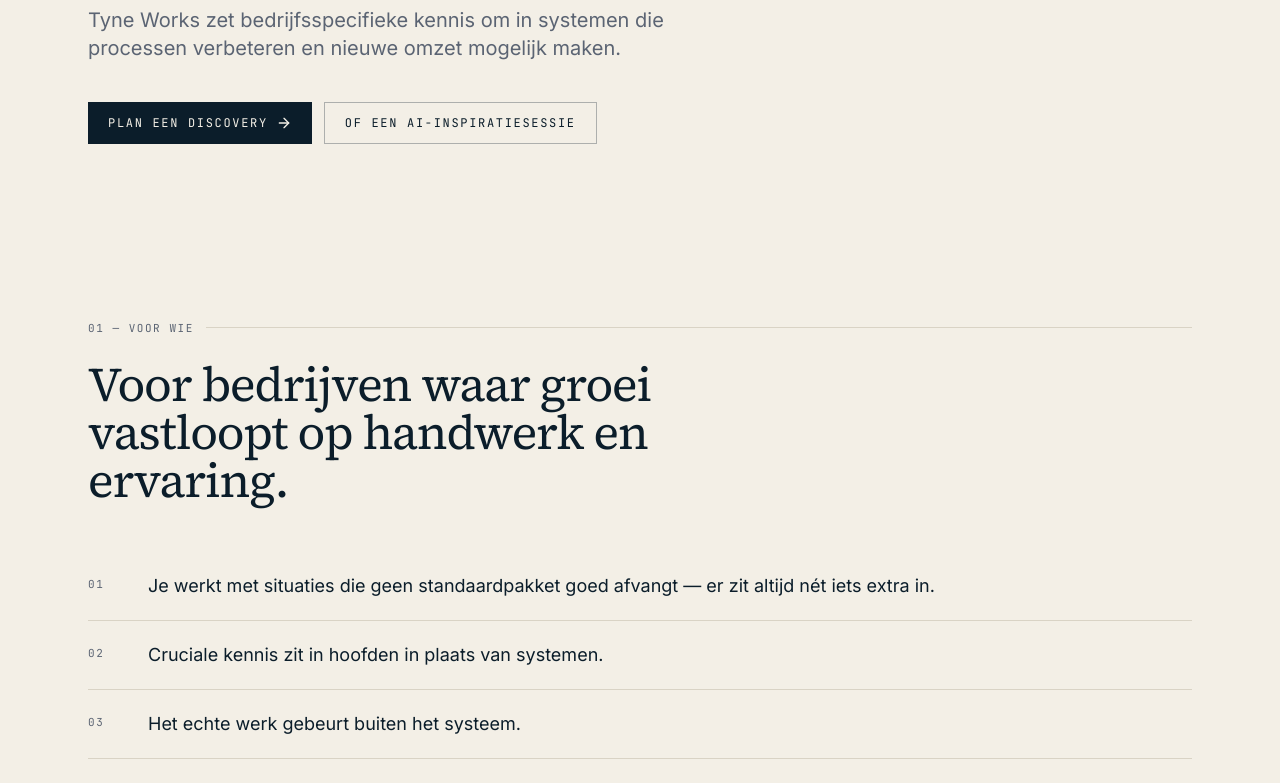
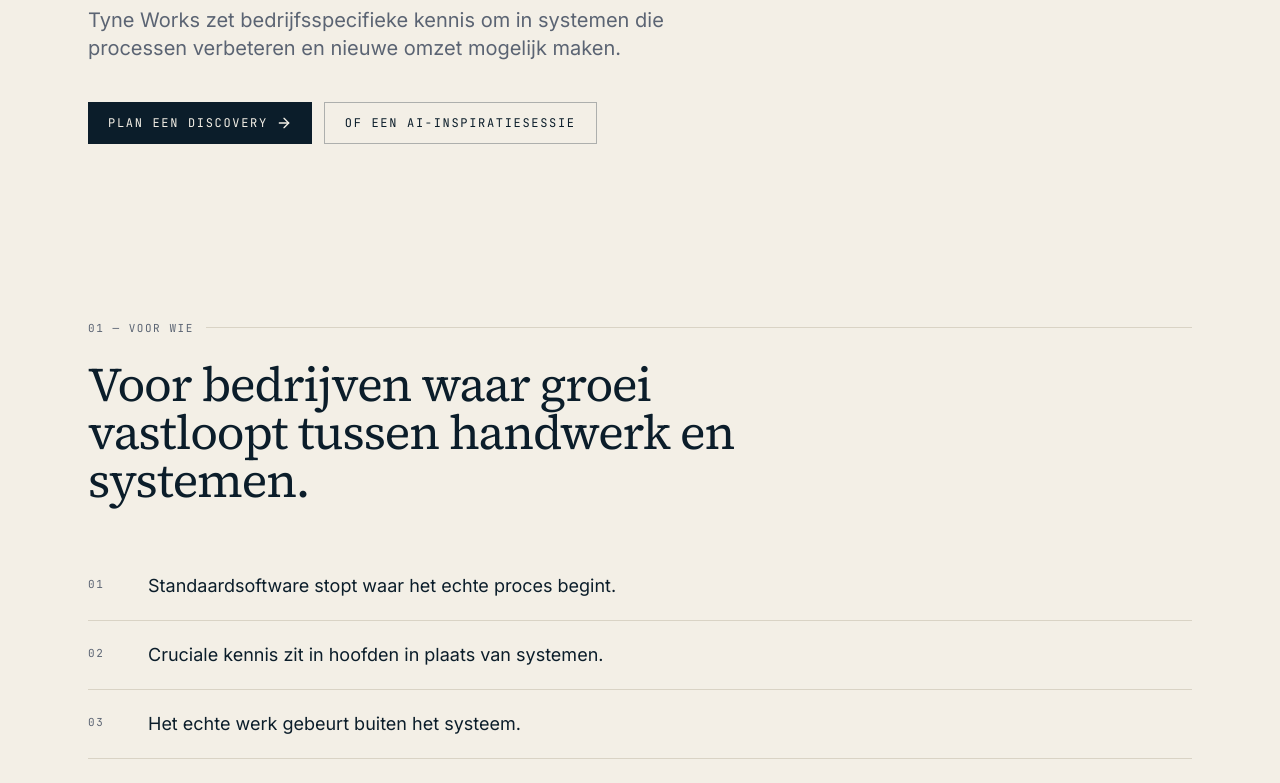
Before and after one commit to JWT20/tyne-works-site, a Next.js app: page / in a window 1280 px wide. Shown: the part 364-1147 px from the top of the page. Built offline with nearby package versions, Linux system fonts and the light colour scheme.

Commit message:
Refine 'Voor wie' heading and first bullet (#11)
Co-authored-by: Claude <noreply@anthropic.com>

```diff
--- a/src/app/page.tsx
+++ b/src/app/page.tsx
@@ -30,10 +30,10 @@ export default function HomePage() {
       <section className="container-tight py-20">
         <p className="section-marker">01 — Voor wie</p>
         <h2 className="display-2 max-w-3xl mb-12">
-          Voor bedrijven waar groei vastloopt op handwerk en ervaring.
+          Voor bedrijven waar groei vastloopt tussen handwerk en systemen.
         </h2>
         <div>
-          <NumberedRow n="01" body="Je werkt met situaties die geen standaardpakket goed afvangt — er zit altijd nét iets extra in." />
+          <NumberedRow n="01" body="Standaardsoftware stopt waar het echte proces begint." />
           <NumberedRow n="02" body="Cruciale kennis zit in hoofden in plaats van systemen." />
           <NumberedRow n="03" body="Het echte werk gebeurt buiten het systeem." />
           <NumberedRow n="04" body="Tussen je mensen en je ERP zit nog veel handmatig werk." />
```
